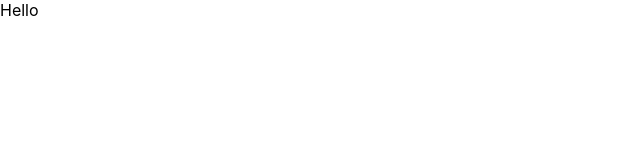
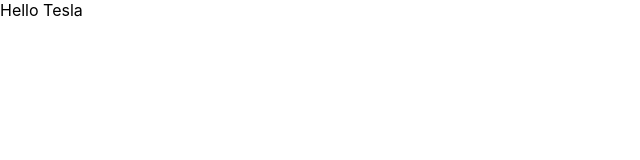
Before and after one commit to shreyngd/spacex-api-test, a React (Create React App) app: page / in a window 1280 px wide. Shown: the top 160 px of the page, without its empty margins (0-640 px from the left). Built offline with nearby package versions, Linux system fonts and the light colour scheme.

Commit message:
fix: test ops

```diff
--- a/src/App.tsx
+++ b/src/App.tsx
@@ -4,7 +4,7 @@
 const App = () : React.ReactElement =>  {
   return (
     <div className="App">
-        Hello
+        Hello Tesla
     </div>
   );
 }
```
